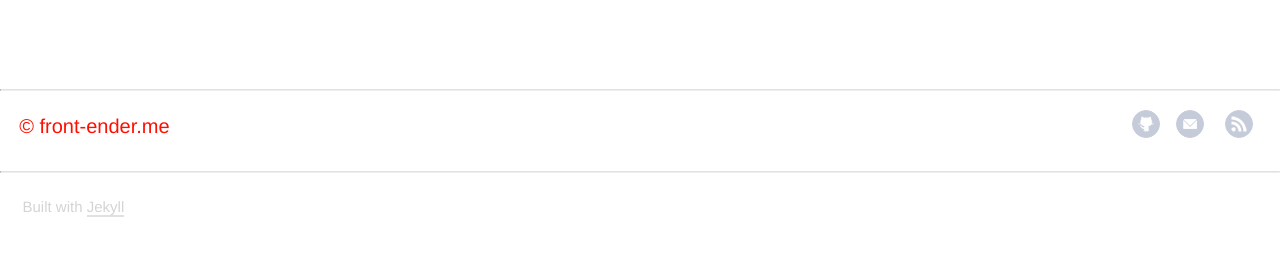
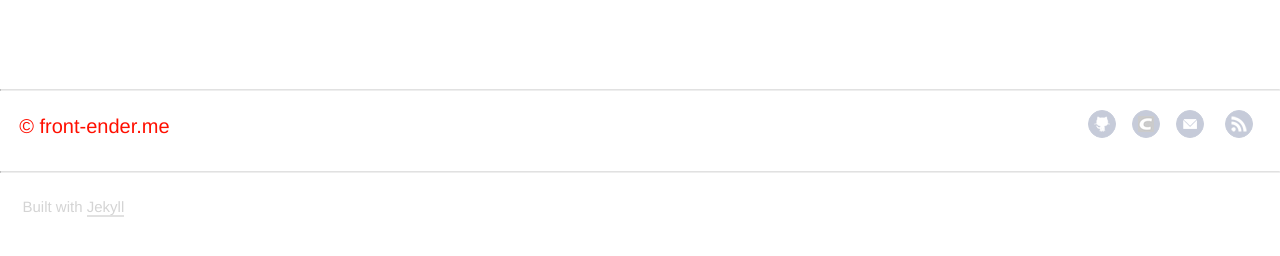
Before and after one commit to alcat2008/alcat2008.github.io, a Jekyll site: the page built from about.markdown, in a window 1280 px wide. Shown: the part 581-837 px from the top of the page. Built offline with Jekyll 4.4.1, drawn with Linux system fonts in a browser that asks for light colours; nearby versions of some CDN libraries.

Commit message:
add csdn link

```diff
--- a/_includes/footer.html
+++ b/_includes/footer.html
@@ -19,6 +19,7 @@
         </div>
         <div class="alignable pull-right">
             <a target="_blank" class="icon icon-github" href="https://github.com/{{ site.github_username }}">
+            <a target="_blank" class="icon icon-csdn" href="http://blog.csdn.net/wwwgeyang777">
             <a href="mailto:{{ site.email }}" class="icon icon-mail">
                 mail
             </a>
--- a/_sass/_style.scss
+++ b/_sass/_style.scss
@@ -319,6 +319,12 @@ hr {
 .icon-github:hover {
     background: url("/images/github.png") center no-repeat $accent-color;
 }
+.icon-csdn {
+    background: url("/images/csdn.png") center no-repeat #afb6ca;
+ }
+.icon-csdn:hover {
+    background: url("/images/csdn.png") center no-repeat $accent-color;
+}
 .icon-mail {
 	background: url("/images/mail.png") center no-repeat #afb6ca;
 }
```
Also changed, not shown: images/csdn.png (added).
